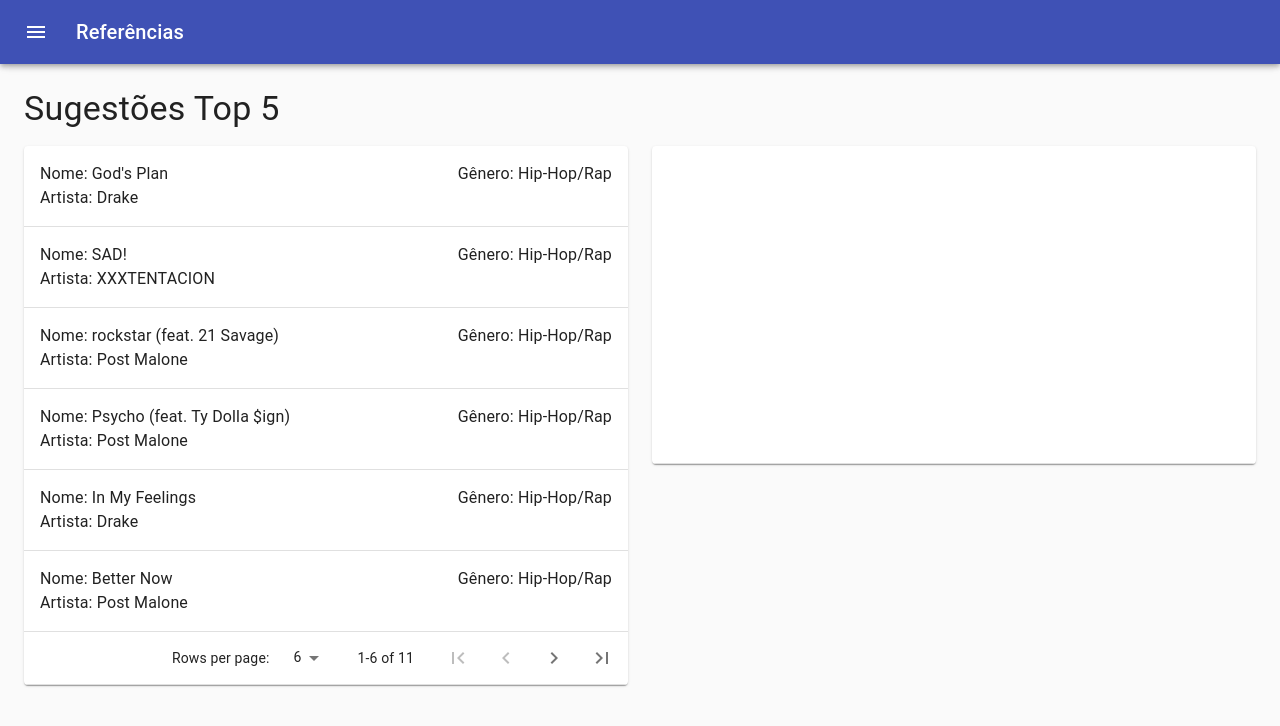
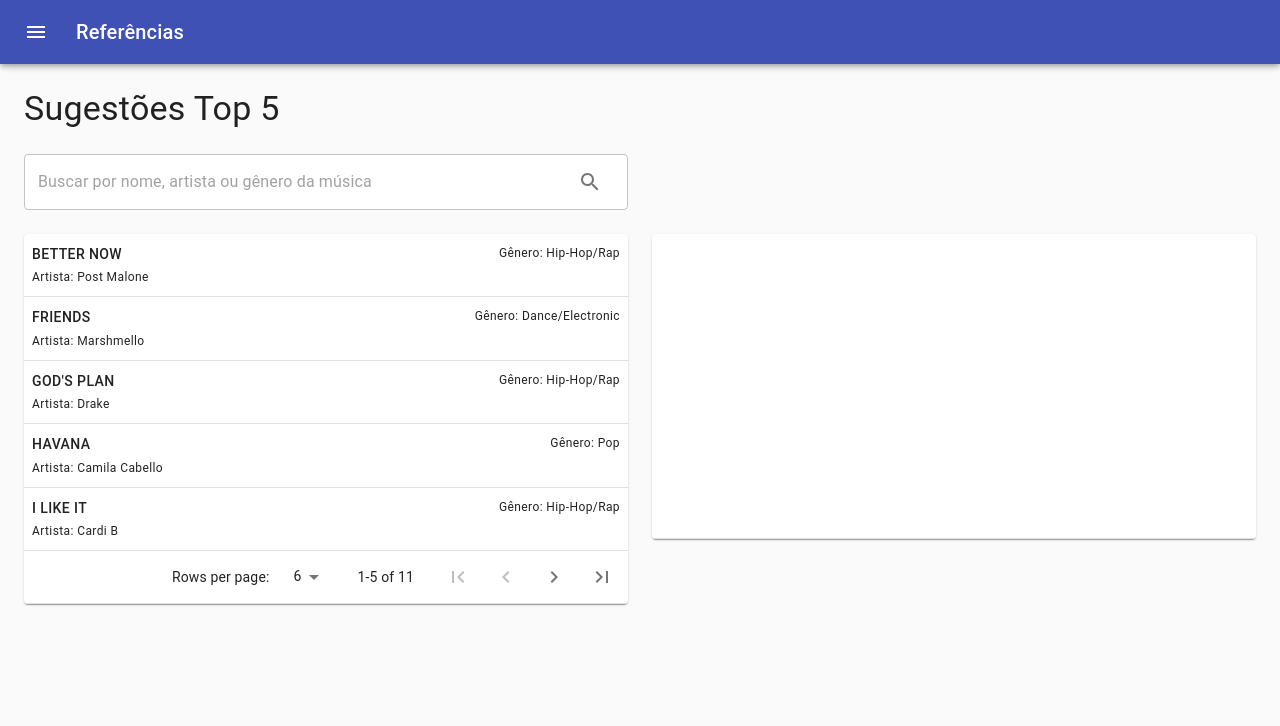
Before and after one commit to Didilv93/fullStackChallenge, a React (Create React App) app: page /top5/sugestoes in a window 1280 px wide. Shown: the top 726 px of the page. Built offline with nearby package versions, Linux system fonts and the light colour scheme.

Commit message:
finalizando método pesquisa

```diff
--- a/package.json
+++ b/package.json
@@ -8,6 +8,7 @@
     "@testing-library/jest-dom": "^4.2.4",
     "@testing-library/react": "^9.4.0",
     "@testing-library/user-event": "^7.2.1",
+    "lodash": "^4.17.15",
     "react": "^16.12.0",
     "react-dom": "^16.12.0",
     "react-router-dom": "^5.1.2",
--- a/src/routes/public/userSuggestion/view/index.jsx
+++ b/src/routes/public/userSuggestion/view/index.jsx
@@ -1,9 +1,13 @@
-import { Grid } from '@material-ui/core';
-import React from 'react';
+import { Grid, TextField, IconButton, InputAdornment } from '@material-ui/core';
+import React, { useState, useEffect } from 'react';
+import SearchIcon from '@material-ui/icons/Search';
+import { makeStyles } from '@material-ui/core/styles';
+import _ from 'lodash';
 
 import Header from '../../../../shared/components/header';
 import Table from '../../../../shared/components/table';
 import CardMusic from '../../../../shared/components/cardMusic';
+import { filterByText } from '../../../../shared/util/filters';
 
 const playlist = [
   {
@@ -218,31 +222,63 @@
 ];
 
 const UserSuggestion = ({ location }) => {
-  const [dataBase, setDataBase] = React.useState(playlist);
-  const [selectedSongs, setSelectedSongs] = React.useState([]);
+  const classes = useStyles();
+
+  const [dataBase, setDataBase] = useState(_.orderBy(playlist, ['name'], ['asc']));
+  const [filter, setFilter] = useState('');
+  const [filteredData, setFilteredData] = useState([]);
+  const [selectedSongs, setSelectedSongs] = useState([]);
+
+  useEffect(() => {
+    const newFilteredData = filterByText(['name', 'artists', 'genre'], dataBase, filter);
+
+    setFilteredData([...newFilteredData]);
+  }, [filter, dataBase]);
 
   const selectMusic = music => {
     const newBase = dataBase.filter(item => item.id !== music.id);
 
     setDataBase([...newBase]);
-    setSelectedSongs([music, ...selectedSongs]);
+    setSelectedSongs([...selectedSongs, music]);
+  };
+
+  const handleChangeFilter = event => {
+    setFilter(event.target.value);
   };
 
   const removeSelectedMusic = music => {
     const newSelectedSongs = selectedSongs.filter(item => item.id !== music.id);
-
-    setDataBase([music, ...dataBase]);
+    const newDataBase = [music, ...dataBase];
+    setDataBase(_.orderBy(newDataBase, ['name'], ['asc']));
     setSelectedSongs([...newSelectedSongs]);
   };
 
   return (
-    <Grid container direction='column' spacing={2}>
+    <Grid container direction='column' spacing={3}>
       <Header pathName={location.pathname} />
+      <Grid item xs={6}>
+        <TextField
+          value={filter}
+          onChange={handleChangeFilter}
+          className={classes.input}
+          variant='outlined'
+          placeholder='Buscar por nome, artista ou gênero da música'
+          InputProps={{
+            endAdornment: (
+              <InputAdornment position='end'>
+                <IconButton aria-label='Search'>
+                  <SearchIcon />
+                </IconButton>
+              </InputAdornment>
+            )
+          }}
+        />
+      </Grid>
       <Grid item>
         <Grid container direction='row' spacing={3}>
           <Grid xs={6} item>
             <Table
-              data={dataBase}
+              data={filteredData}
               hasPagination
               Card={CardMusic}
               action={selectMusic}
@@ -258,4 +294,11 @@
   );
 };
 
+const useStyles = makeStyles({
+  input: {
+    width: '100%',
+    backgroundColor: '#fff'
+  }
+});
+
 export default UserSuggestion;
--- a/src/shared/components/cardMusic/index.jsx
+++ b/src/shared/components/cardMusic/index.jsx
@@ -23,15 +23,15 @@
       <Grid item>
         <Grid container direction='column'>
           <Grid item>
-            <Typography>Nome: {name}</Typography>
+            <Typography variant='button'>{name}</Typography>
           </Grid>
           <Grid item>
-            <Typography>Artista: {artists}</Typography>
+            <Typography variant='caption'>Artista: {artists}</Typography>
           </Grid>
         </Grid>
       </Grid>
       <Grid item>
-        <Typography>Gênero: {genre}</Typography>
+        <Typography variant='caption'>Gênero: {genre}</Typography>
       </Grid>
     </Grid>
   );
@@ -39,7 +39,7 @@
 
 const useStyles = makeStyles(theme => ({
   container: {
-    padding: theme.spacing(2)
+    padding: theme.spacing(1)
   },
   actionBehavior: {
     cursor: 'pointer',
--- a/src/shared/components/table/index.jsx
+++ b/src/shared/components/table/index.jsx
@@ -7,7 +7,7 @@
 const CustomPaginationActionsTable = ({ data, hasPagination, Card, action, disableActions }) => {
   const classes = useStyles();
   const [page, setPage] = React.useState(0);
-  const [rowsPerPage, setRowsPerPage] = React.useState(6);
+  const [rowsPerPage, setRowsPerPage] = React.useState(5);
 
   const rows = data ? data.sort((a, b) => (a.calories < b.calories ? -1 : 1)) : [];
 
@@ -29,7 +29,7 @@
           ))}
 
           {emptyRows > 0 && (
-            <TableRow style={{ height: 53 * emptyRows }}>
+            <TableRow style={{ height: 61 * emptyRows }}>
               <TableCell colSpan={6} />
             </TableRow>
           )}
--- /dev/null
+++ b/src/shared/util/filters.js
@@ -0,0 +1,21 @@
+import _ from 'lodash';
+
+import { checkStringContainsLetter } from './validations';
+
+export function filterByText(parameters, baseDate, value) {
+  if (value) {
+    const baseDateFiltered = [];
+    baseDate.forEach(item => {
+      const verified = parameters.map(parameter =>
+        checkStringContainsLetter(item[parameter], value)
+      );
+      const priorityItem = verified.findIndex(item => item);
+      if (priorityItem >= 0) {
+        baseDateFiltered.push({ ...item, priority: priorityItem });
+      }
+    });
+    return _.orderBy(baseDateFiltered, ['priority'], ['asc']);
+  } else {
+    return baseDate ? baseDate.slice('') : [];
+  }
+}
--- /dev/null
+++ b/src/shared/util/validations.js
@@ -0,0 +1,6 @@
+export const checkStringContainsLetter = (string, text) => {
+  if (string !== null && text !== null) {
+    return string.toUpperCase().includes(text.toUpperCase());
+  }
+  return false;
+};
```
Also changed, not shown: 1 other file (tests, documents, lock files or other folders).
